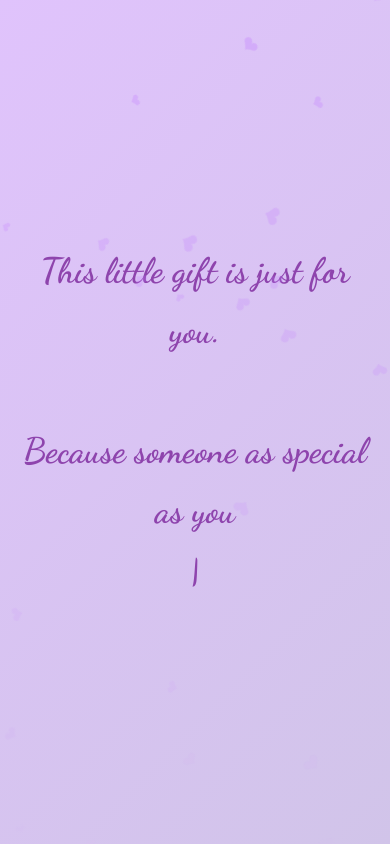
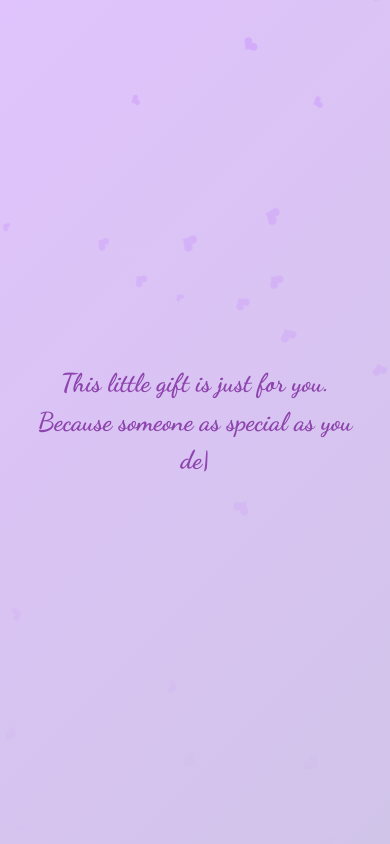
Before and after one commit to rust-ed-rad/meri-zindagi, a Flask app: template RecallAlbum/templates/album.html in a window 390 px wide. Run offline with Flask 3, Linux system fonts and the light colour scheme; the template is opened without the code that fills it, so the values that code supplies are empty; some libraries are stand-ins or nearby versions.

Commit message:
Update album.html

```diff
--- a/RecallAlbum/templates/album.html
+++ b/RecallAlbum/templates/album.html
@@ -471,7 +471,7 @@
 
         .memory-message {
             font-family: 'Dancing Script', cursive;
-            font-size: 2.2rem;
+            font-size: 2.5rem;
             color: #8e44ad;
             text-align: center;
             width: 90%;
@@ -480,6 +480,13 @@
             white-space: pre-line;
         }
 
+        @media (max-width: 600px) {
+            .memory-message {
+                font-size: 1.6rem;
+                line-height: 1.5;
+                width: 90%;
+            }
+        }
 
         .memory-message::after {
             content: "|";
@@ -917,7 +924,6 @@
 
             const messageText =
             `This little gift is just for you.
-
             Because someone as special as you
             deserves something special too.
 
```
